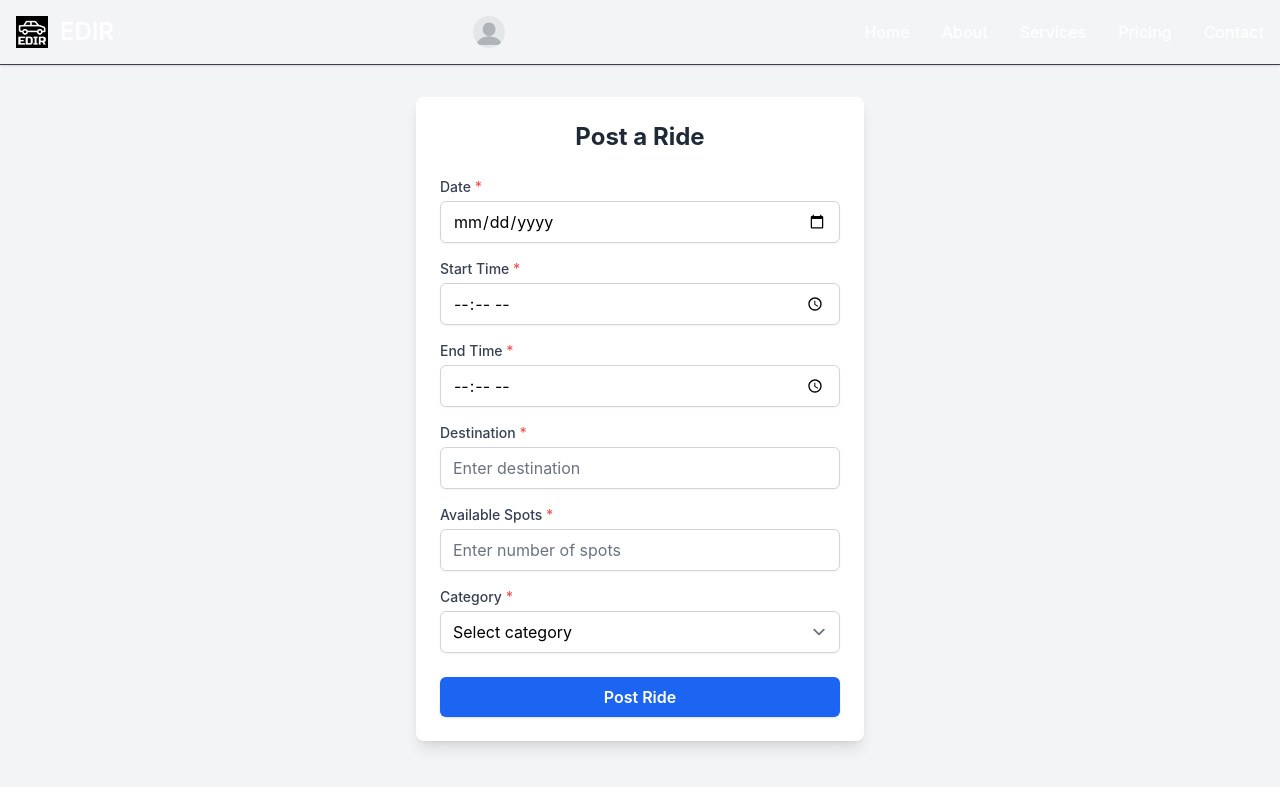
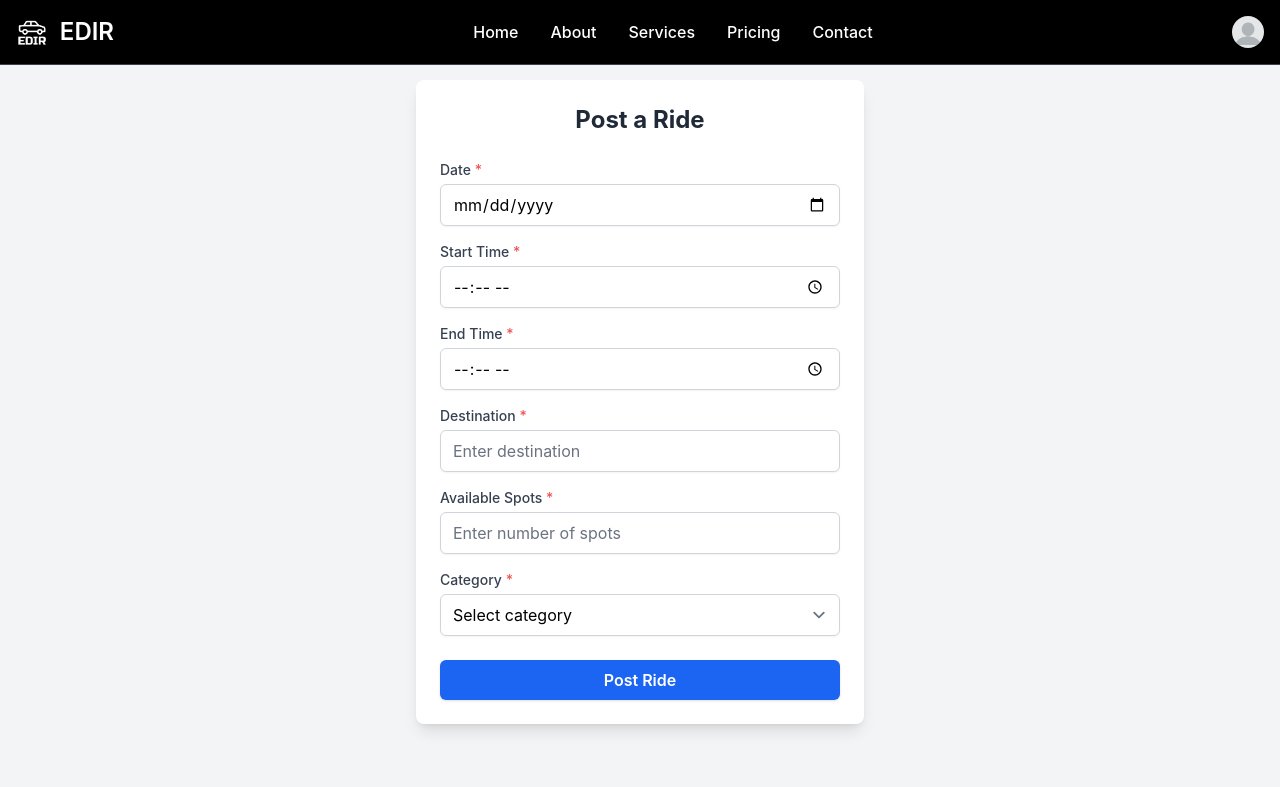
Before and after one commit to Verbatim4/HackUTD, a Flask app: page /postride in a window 1280 px wide. Shown: the top 787 px of the page. Run offline with Flask 3, Linux system fonts and the light colour scheme; some libraries are stand-ins or nearby versions.

Commit message:
postridecommit

```diff
--- a/app/templates/index.html
+++ b/app/templates/index.html
@@ -13,8 +13,8 @@
 
 <body class="bg-gray-100">
 
-    <!-- Navigation Bar -->
-    <nav class="bg-black border-b border-gray-700">
+     <!-- Navigation Bar -->
+    <nav class="bg-black border-b border-gray-700 w-full">
         <div class="max-w-screen-xl flex flex-wrap items-center justify-between mx-auto p-4">
             <!-- Logo Section -->
             <a href="#" class="flex items-center space-x-3 rtl:space-x-reverse">
--- a/app/templates/post_ride.html
+++ b/app/templates/post_ride.html
@@ -7,20 +7,27 @@
     <script src="https://cdn.jsdelivr.net/npm/tw-elements@latest/dist/js/index.min.js"></script>
     <link rel="stylesheet" href="https://cdnjs.cloudflare.com/ajax/libs/flowbite/1.6.5/flowbite.min.css">
     <script src="https://cdnjs.cloudflare.com/ajax/libs/flowbite/1.6.5/flowbite.min.js"></script>
+    <style>
+        body {
+            padding-top: 80px; /* Ensures content is not overlapped by the fixed navbar */
+        }
+    </style>
 </head>
 <body class="bg-gray-100 flex flex-col items-center">
 
 <!-- Navigation Bar -->
-    <nav class="bg-black w-full border-b border-gray-700 shadow">
-        <div class="max-w-screen-xl mx-auto flex flex-wrap items-center justify-between p-4">
+<nav style="background-color: black;" class="border-b border-gray-700 w-full fixed top-0 left-0 z-10">
+
+
+
+    <div class="max-w-screen-xl flex flex-wrap items-center justify-between mx-auto p-4">
         <!-- Logo Section -->
         <a href="#" class="flex items-center space-x-3 rtl:space-x-reverse">
             <img src="{{ url_for('static', filename='logo.jpeg') }}" class="h-8" alt="Logo" />
             <span class="text-2xl font-semibold text-white">EDIR</span>
         </a>
         <!-- User and Menu Section -->
-            <div class="flex items-center space-x-4 rtl:space-x-reverse">
-                <!-- User Avatar and Dropdown -->
+        <div class="flex items-center md:order-2 space-x-3 rtl:space-x-reverse">
             <button type="button" class="flex text-sm rounded-full focus:ring-4 focus:ring-gray-600"
                 id="user-menu-button" aria-expanded="false" data-dropdown-toggle="user-dropdown">
                 <span class="sr-only">Open user menu</span>
@@ -35,15 +42,15 @@
                     <span class="block text-sm text-gray-500 truncate">name@flowbite.com</span>
                 </div>
                 <ul class="py-2" aria-labelledby="user-menu-button">
-                        <li><a href="#" class="block px-4 py-2 text-sm text-gray-700 hover:bg-gray-100">Dashboard</a></li>
-                        <li><a href="#" class="block px-4 py-2 text-sm text-gray-700 hover:bg-gray-100">Settings</a></li>
-                        <li><a href="#" class="block px-4 py-2 text-sm text-gray-700 hover:bg-gray-100">Earnings</a></li>
-                        <li><a href="#" class="block px-4 py-2 text-sm text-gray-700 hover:bg-gray-100">Sign Out</a></li>
+                    <li><a href="#" class="block px-4 py-2 text-sm text-gray-700">Dashboard</a></li>
+                    <li><a href="#" class="block px-4 py-2 text-sm text-gray-700">Settings</a></li>
+                    <li><a href="#" class="block px-4 py-2 text-sm text-gray-700">Earnings</a></li>
+                    <li><a href="#" class="block px-4 py-2 text-sm text-gray-700">Sign Out</a></li>
                 </ul>
             </div>
         </div>
         <!-- Navigation Links -->
-            <div class="hidden md:flex md:w-auto">
+        <div class="hidden md:flex md:w-auto md:order-1">
             <ul class="flex flex-row font-medium space-x-8 text-white">
                 <li><a href="#" class="hover:text-blue-400">Home</a></li>
                 <li><a href="#" class="hover:text-blue-400">About</a></li>
@@ -56,7 +63,7 @@
 </nav>
 
 <!-- Form Container -->
-    <div class="mt-8 p-6 bg-white rounded-lg shadow-lg w-full max-w-md">
+<div class="p-6 bg-white rounded-lg shadow-lg w-full max-w-md">
     <h1 class="text-2xl font-bold text-center text-gray-800 mb-6">Post a Ride</h1>
     <form>
         <div class="mb-4">
```
Lines whose indentation alone changed are shown as unchanged.
